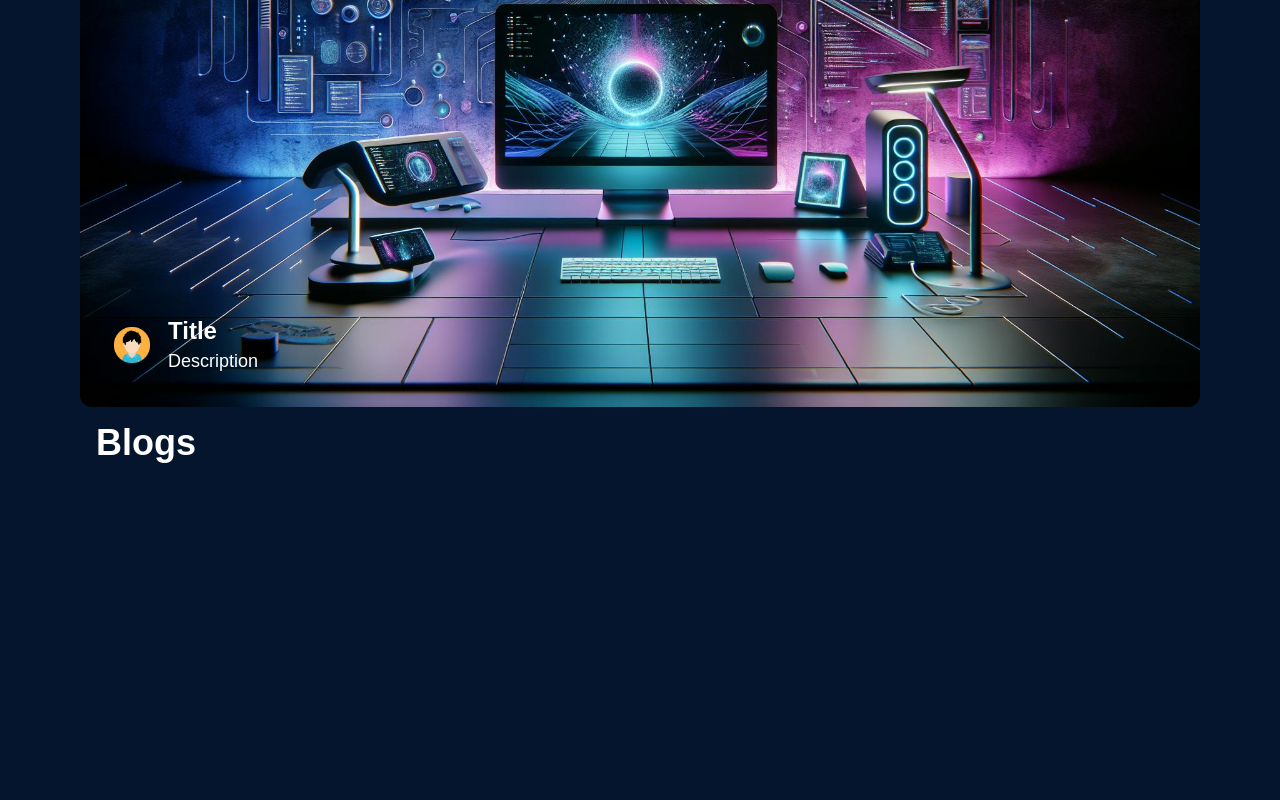
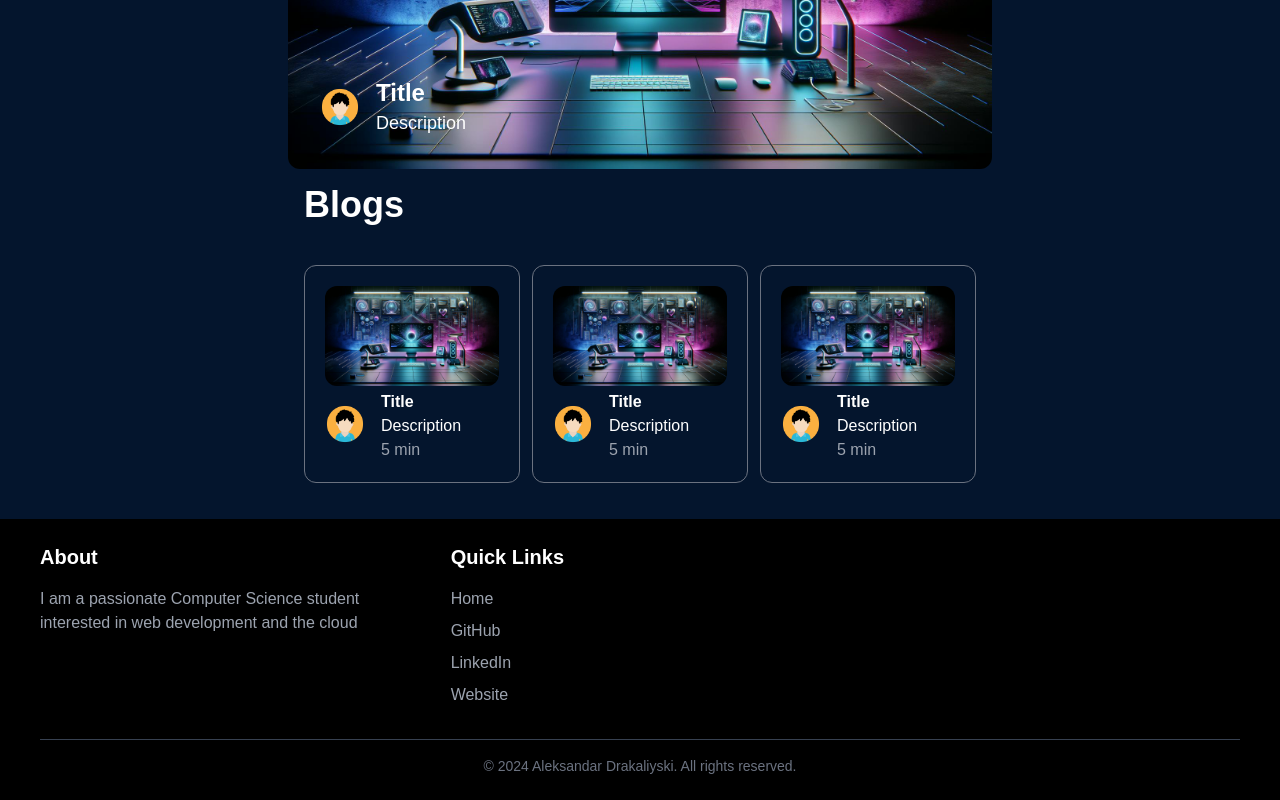
Before and after one commit to drakata27/blog-v2, a Next.js app: page / in a window 1280 px wide. Shown: the part 309-1109 px from the top of the page. Before the commit the page ends 800 px from the top, so only its background shows below. Built offline with nearby package versions, Linux system fonts and the light colour scheme; no server answers.

Commit message:
Created Home Page

```diff
--- a/app/(root)/layout.tsx
+++ b/app/(root)/layout.tsx
@@ -1,3 +1,4 @@
+import Footer from "@/components/Footer";
 import Navbar from "@/components/Navbar";
 
 export default function RootLayout({
@@ -9,6 +10,7 @@ export default function RootLayout({
     <main className="dark">
       <Navbar />
       {children}
+      <Footer />
     </main>
   );
 }
--- a/app/(root)/page.tsx
+++ b/app/(root)/page.tsx
@@ -1,12 +1,26 @@
+import BlogCard from "@/components/BlogCard";
 import Hero from "@/components/Hero";
+import Link from "next/link";
 
 export default function Home() {
   return (
     <>
-      <div className="mt-2 overflow-hidden sm:pt-5 sm:pl-20 sm:pr-20">
+      <div className="mt-2 overflow-hidden sm:pt-5 sm:pl-20 sm:pr-20 lg:pl-40 lg:pr-40 xl:pl-72 xl:pr-72">
         <Hero />
         <div className="p-4">
           <h1 className="text-white text-4xl font-bold">Blogs</h1>
+
+          <div className="grid gap-3 mt-5 grid-cols-1 sm:grid-cols-1 md:grid-cols-2 lg:grid-cols-2 xl:grid-cols-3">
+            <Link href={"/"}>
+              <BlogCard />
+            </Link>
+            <Link href={"/"}>
+              <BlogCard />
+            </Link>
+            <Link href={"/"}>
+              <BlogCard />
+            </Link>
+          </div>
         </div>
       </div>
     </>
--- a/app/globals.css
+++ b/app/globals.css
@@ -70,4 +70,8 @@ body {
   body {
     @apply bg-background text-foreground;
   }
+  /* global.css */
+  .image-transition {
+    @apply object-cover w-full h-full transition-transform duration-300 transform group-hover:scale-105 group-hover:brightness-50;
+  }
 }
--- /dev/null
+++ b/components/BlogCard.tsx
@@ -0,0 +1,35 @@
+import Image from "next/image";
+import React from "react";
+import { Avatar, AvatarFallback, AvatarImage } from "./ui/avatar";
+import { User } from "lucide-react";
+
+const BlogCard = () => {
+  return (
+    <div className="rounded-xl mt-5 border border-gray-500 p-5 group">
+      <div className="overflow-hidden rounded-xl">
+        <Image
+          src={"/HeroPlaceholder.jpeg"}
+          alt="blog post"
+          width={300}
+          height={300}
+          className="image-transition"
+        />
+      </div>
+      <div className="flex items-center space-x-4">
+        <Avatar className="size-10">
+          <AvatarImage src={"/avatar.png"} alt={"avatar"} />
+          <AvatarFallback>
+            <User className="mt-2" />
+          </AvatarFallback>
+        </Avatar>
+        <div>
+          <h1 className="text-white font-bold mt-1">Title</h1>
+          <h2 className="text-white">Description</h2>
+          <p className="text-gray-400">5 min</p>
+        </div>
+      </div>
+    </div>
+  );
+};
+
+export default BlogCard;
--- /dev/null
+++ b/components/Footer.tsx
@@ -0,0 +1,73 @@
+import Link from "next/link";
+import React from "react";
+
+const Footer = () => {
+  return (
+    <footer className="bg-black text-white p-6 mt-5">
+      <div className="max-w-7xl mx-auto px-4">
+        <div className="grid grid-cols-1 sm:grid-cols-2 md:grid-cols-3 gap-8">
+          {/* About Section */}
+          <div>
+            <h3 className="font-bold text-xl mb-4">About</h3>
+            <p className="text-gray-400">
+              I am a passionate Computer Science student interested in web
+              development and the cloud
+            </p>
+          </div>
+
+          {/* Links Section */}
+          <div>
+            <h3 className="font-bold text-xl mb-4">Quick Links</h3>
+            <ul className="space-y-2">
+              <li>
+                <Link
+                  href="/"
+                  className="text-gray-400 hover:text-white transition-colors"
+                >
+                  Home
+                </Link>
+              </li>
+              <li>
+                <Link
+                  href="https://github.com/drakata27"
+                  className="text-gray-400 hover:text-white transition-colors"
+                  target="blank"
+                >
+                  GitHub
+                </Link>
+              </li>
+              <li>
+                <Link
+                  href="https://www.linkedin.com/in/aleksandar-drakaliyski/"
+                  className="text-gray-400 hover:text-white transition-colors"
+                  target="blank"
+                >
+                  LinkedIn
+                </Link>
+              </li>
+              <li>
+                <Link
+                  href="https://www.aleksdraka.online/"
+                  className="text-gray-400 hover:text-white transition-colors"
+                  target="blank"
+                >
+                  Website
+                </Link>
+              </li>
+            </ul>
+          </div>
+        </div>
+
+        {/* Footer Bottom Section */}
+        <div className="mt-8 border-t border-gray-700 pt-4 text-center text-sm text-gray-500">
+          <p>
+            &copy; {new Date().getFullYear()} Aleksandar Drakaliyski. All rights
+            reserved.
+          </p>
+        </div>
+      </div>
+    </footer>
+  );
+};
+
+export default Footer;
--- a/components/Hero.tsx
+++ b/components/Hero.tsx
@@ -9,7 +9,7 @@ const Hero = () => {
     <Link href={"/"}>
       <div className="relative">
         <div className="relative w-full group">
-          <div className="absolute bottom-0 left-0 p-8 z-10 max-w-xl  flex items-center space-x-4">
+          <div className="absolute bottom-0 left-0 p-8 z-10 max-w-xl flex items-center space-x-4">
             <Avatar className="size-10">
               <AvatarImage src={"/avatar.png"} alt={"avatar"} />
               <AvatarFallback>
@@ -22,15 +22,16 @@ const Hero = () => {
               <p className="text-white text-lg">Description</p>
             </div>
           </div>
-
+          <div className="overflow-hidden rounded-xl">
             <Image
               src="/HeroPlaceholder.jpeg"
               alt="placeholder"
               layout="responsive"
               width={1920}
               height={1080}
-            className="w-full rounded-xl h-full object-cover transition-all duration-300 group-hover:brightness-50"
+              className="image-transition"
             />
+          </div>
         </div>
       </div>
     </Link>
--- a/package.json
+++ b/package.json
@@ -11,6 +11,7 @@
   "dependencies": {
     "@radix-ui/react-avatar": "^1.1.1",
     "@radix-ui/react-slot": "^1.1.0",
+    "@tailwindcss/typography": "^0.5.15",
     "class-variance-authority": "^0.7.0",
     "clsx": "^2.1.1",
     "lucide-react": "^0.456.0",
--- a/tailwind.config.ts
+++ b/tailwind.config.ts
@@ -10,7 +10,6 @@ export default {
   theme: {
     extend: {
       colors: {
-        // background: "hsl(var(--background))",
         background: "var(--background)",
         foreground: "hsl(var(--foreground))",
         card: {
```
Also changed, not shown: 1 other file (tests, documents, lock files or other folders). Lines whose indentation alone changed are shown as unchanged.
